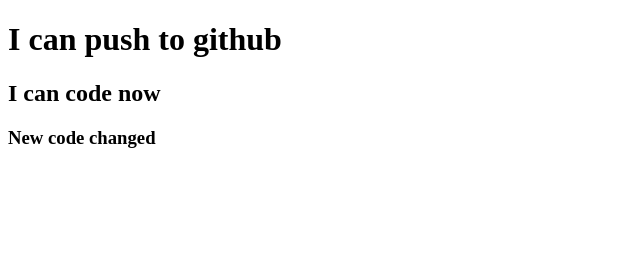
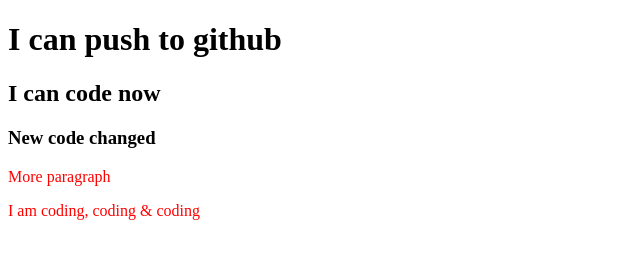
Before and after one commit to asifahmedhowlader/my-second-repo, a plain HTML site: page index.html in a window 1280 px wide. Shown: the whole page, without its empty margins (0-640 px from the left). Drawn offline with Linux system fonts and the light colour scheme.

Commit message:
styles added

```diff
--- a/index.html
+++ b/index.html
@@ -5,11 +5,14 @@
     <meta http-equiv="X-UA-Compatible" content="IE=edge">
     <meta name="viewport" content="width=device-width, initial-scale=1.0">
     <title>My second github repo</title>
+    <link rel="stylesheet" href="style.css">
 </head>
 <body>
     <h1>I can push to github</h1>
     <h2>I can code now</h2>
     <h3>New code changed</h3>
+    <p>More paragraph</p>
+    <p>I am coding, coding & coding</p>
 
 
 </body>
--- /dev/null
+++ b/style.css
@@ -0,0 +1,3 @@
+p{
+    color: red;
+}
```
